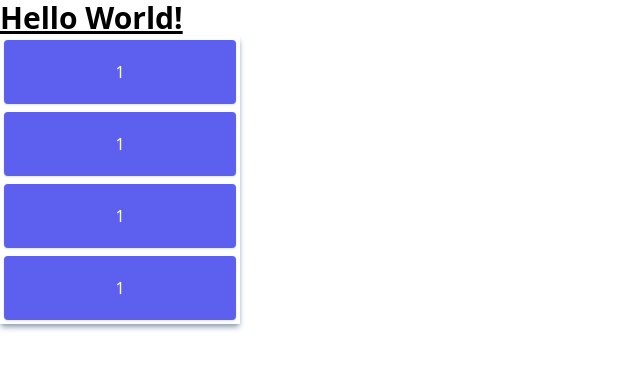
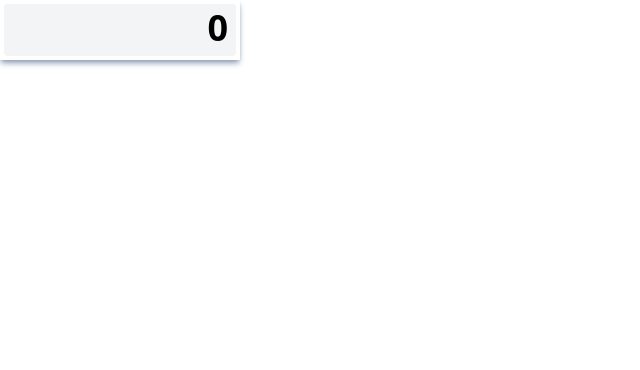
Before and after one commit to AndreyGudin/calculator, a React (Vite) app: page / in a window 1280 px wide. Shown: the top 370 px of the page, without its empty margins (0-640 px from the left). Built offline with nearby package versions, Linux system fonts and the light colour scheme.

Commit message:
feat: add display

```diff
--- a/src/app/index.tsx
+++ b/src/app/index.tsx
@@ -1,4 +1,5 @@
 import { useState } from 'react';
+import { Display } from '../entities/display/ui';
 import { ModeSwitcher } from '../entities/modeSwitcher/ui';
 import { Button, ThemeButton } from '../shared/ui/Button/Button';
 import { Container } from '../shared/ui/Container/Container';
@@ -8,12 +9,8 @@ function App() {
 
   return (
     <div className="App">
-      <h1 className="text-3xl font-bold underline">Hello World!</h1>
       <Container>
-        <Button theme={ThemeButton.BIG}>1</Button>
-        <Button theme={ThemeButton.BIG}>1</Button>
-        <Button theme={ThemeButton.BIG}>1</Button>
-        <Button theme={ThemeButton.BIG}>1</Button>
+        <Display text="0" />
       </Container>
     </div>
   );
--- /dev/null
+++ b/src/entities/display/ui/index.tsx
@@ -0,0 +1,13 @@
+import { FC } from 'react';
+
+interface DisplayProps {
+  text: string;
+}
+
+export const Display: FC<DisplayProps> = ({ text }: DisplayProps) => {
+  return (
+    <div className="w-full h-auto bg-[#F3F4F6] text-4xl font-extrabold text-right py-1 px-2 rounded">
+      <span>{text}</span>
+    </div>
+  );
+};
--- a/src/shared/ui/Container/Container.tsx
+++ b/src/shared/ui/Container/Container.tsx
@@ -6,7 +6,7 @@ interface ContainerProps {
 
 export const Container: FC<ContainerProps> = ({ children }: ContainerProps) => {
   return (
-    <div className="flex flex-wrap gap-2 max-w-[240px] bg-white p-1 shadow-md shadow-slate-400">
+    <div className="flex flex-wrap gap-2 max-w-[240px] h-[60px] bg-white p-1 shadow-md shadow-slate-400">
       {children}
     </div>
   );
```
